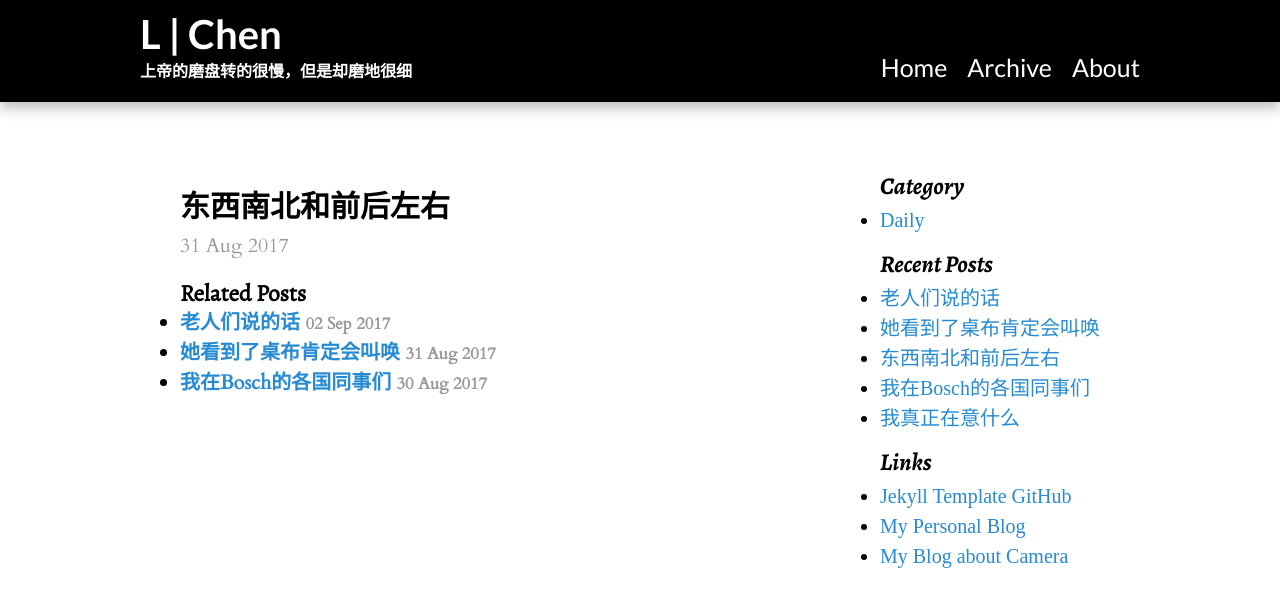
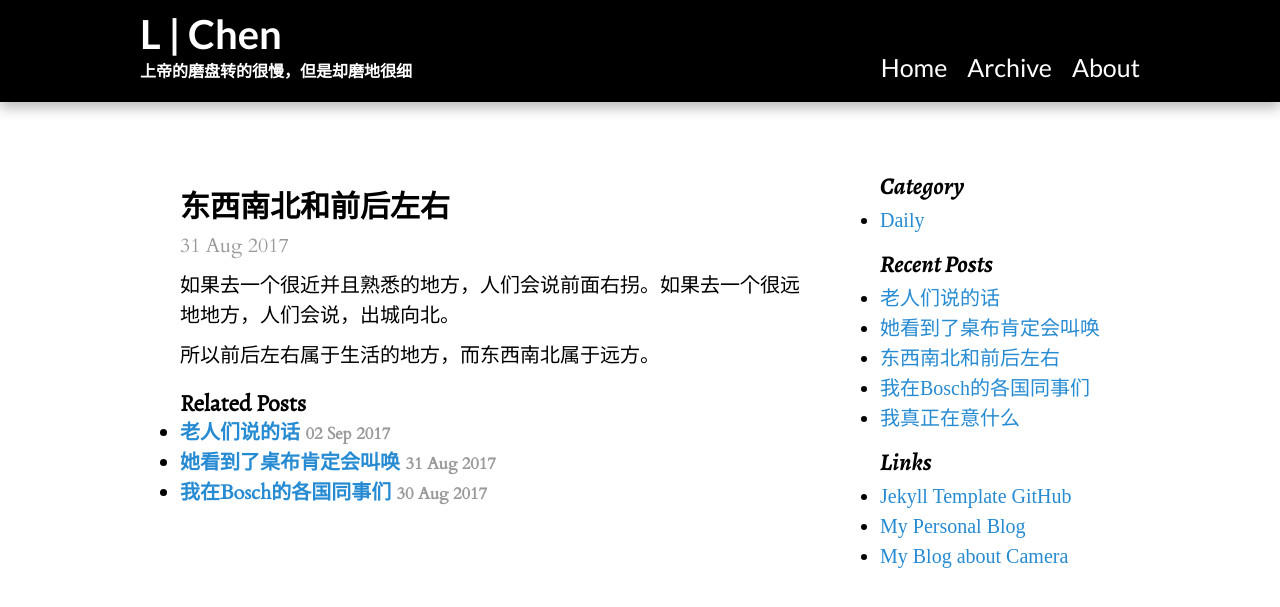
Before and after one commit to runningUnicorn/runningUnicorn.github.io, a Jekyll site: the page built from _posts/2017-08-31-东西南北和前后左右.md, in a window 1280 px wide. Shown: the top 607 px of the page. Built offline with Jekyll 4.4.1, drawn with Linux system fonts in a browser that asks for light colours; some web fonts are replaced.

Commit message:
Update 2017-08-31-东西南北和前后左右.md

```diff
--- a/_posts/2017-08-31-东西南北和前后左右.md
+++ b/_posts/2017-08-31-东西南北和前后左右.md
@@ -3,3 +3,7 @@ layout: post
 title: 东西南北和前后左右
 category: Daily
 ---
+
+如果去一个很近并且熟悉的地方，人们会说前面右拐。如果去一个很远地地方，人们会说，出城向北。
+
+所以前后左右属于生活的地方，而东西南北属于远方。
```
